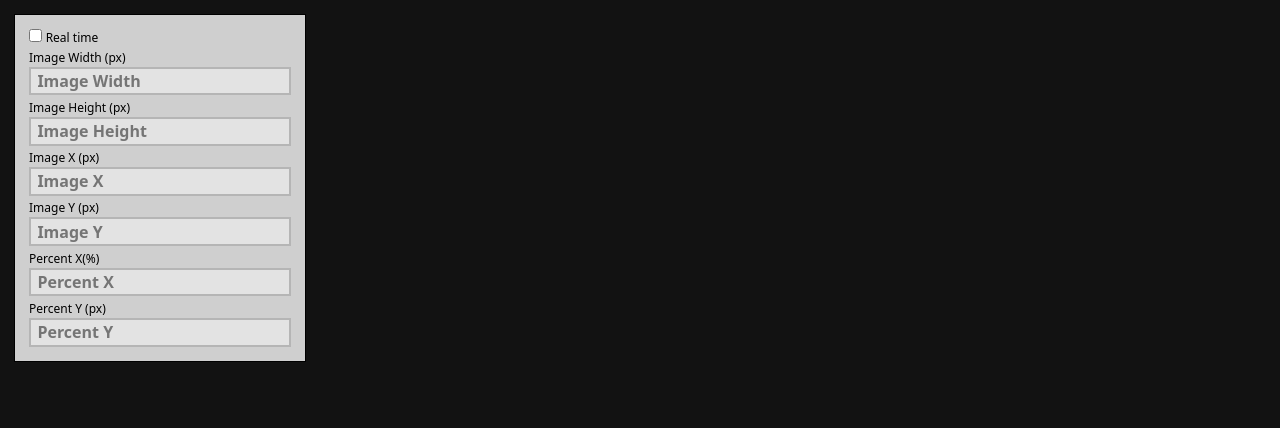
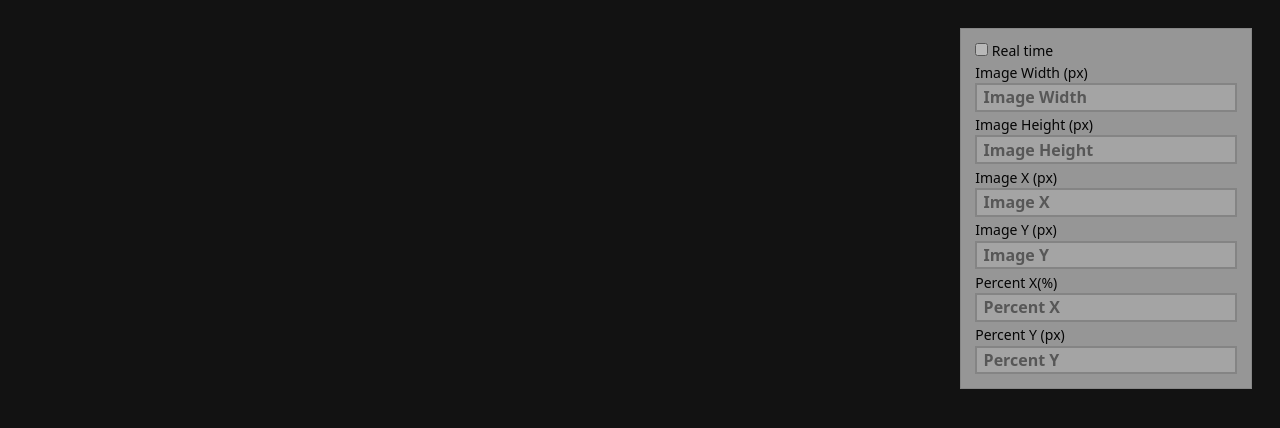
Before and after one commit to seanghay/pixelmeasure, a website built with Vite: page index.html in a window 1280 px wide. Built offline with nearby package versions, Linux system fonts and the light colour scheme.

Commit message:
change toolkit position

```diff
--- a/main.js
+++ b/main.js
@@ -73,8 +73,6 @@ function onResize(el) {
 
     $imageX.value = positionX;
     $imageY.value = positionY;
-
-
 
     $percentX.value = Math.round(offsetX * 100 * 1000) / 1000
     $percentY.value = Math.round(offsetY * 100 * 1000) / 1000
--- a/style.css
+++ b/style.css
@@ -9,23 +9,29 @@
 .stats {
   font-size: 14px;
 	position: fixed;
-	top: 1em;
-	left: 1em;
+	right: 2em;
+	top: 2em;
 	z-index: 2;
 	padding: 1em;
 	color: black;
-	border: 1px solid rgba(0, 0, 0, 1);
+	border: 1px solid rgba(0, 0, 0, .1);
 	color-scheme: light;
 	background-color: rgba(255, 255, 255, 0.8);
   display: flex;
   flex-direction: column;
   gap: .4em;
+	opacity: .7;
+	transition: .4s ease;
 }
 
 .stats-field {
   display: flex;
   flex-direction: column;
   gap: .15em;
+}
+
+.stats:hover {
+	opacity: 1;
 }
 
 .stats input {
@@ -44,5 +50,5 @@
 }
 
 .stats label {
-	font-size: 12px;
+	font-size: 14px;
 }
```
